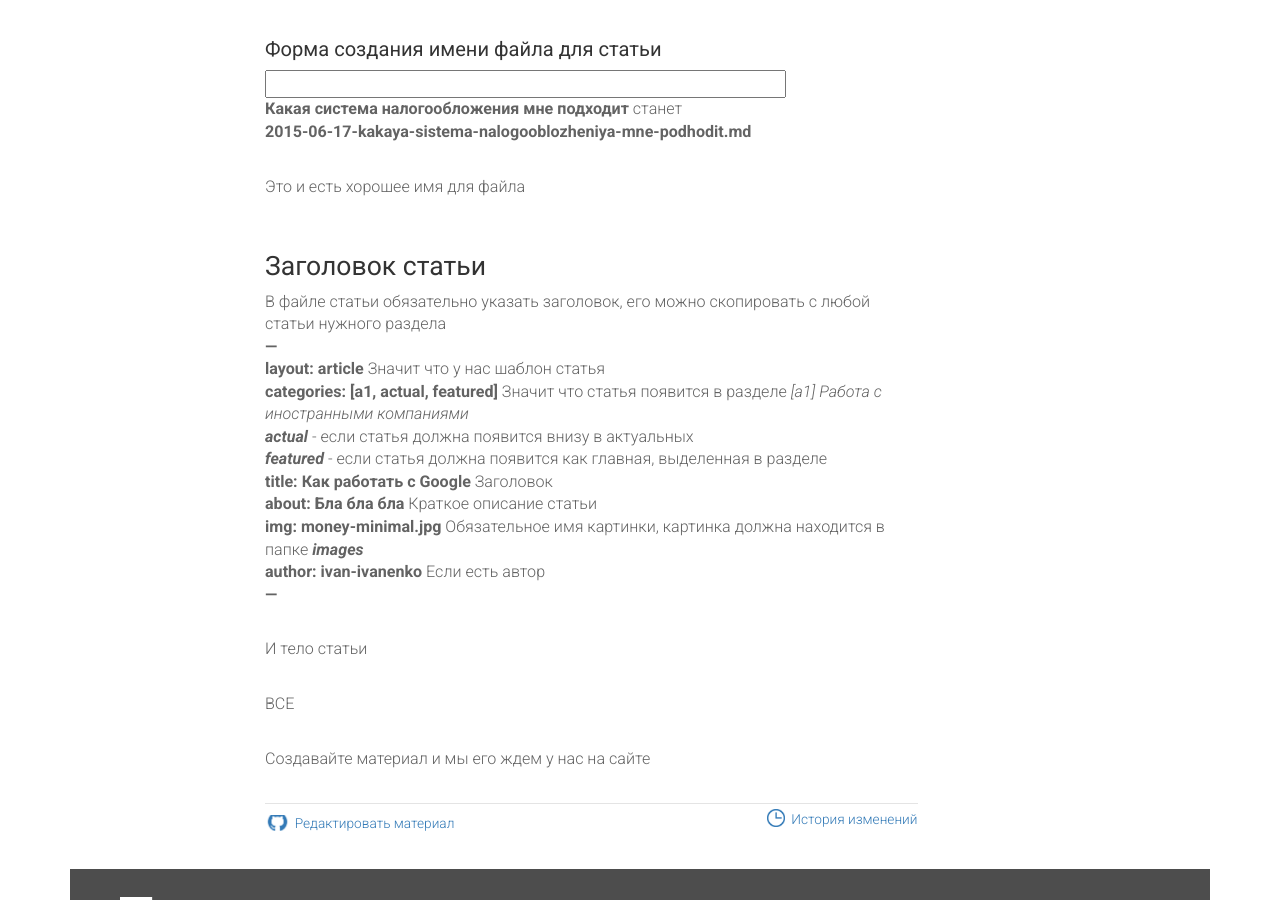
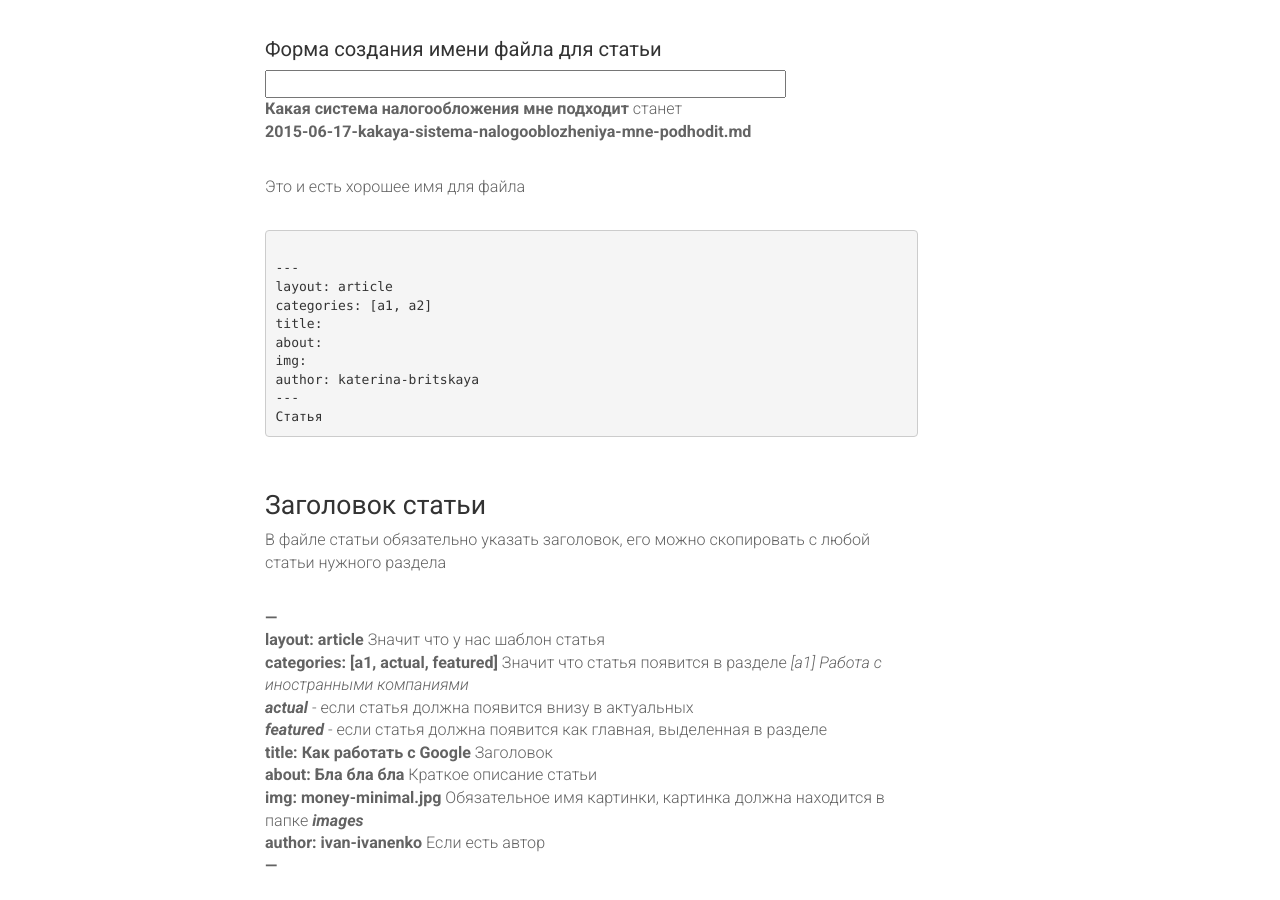
Before and after one commit to itinua/itinua.github.io, a Jekyll site: the page built from content/add-material.md, in a window 1280 px wide and 900 px high, scrolled down 2289 px. Built offline with Jekyll 4.4.1, drawn with Linux system fonts in a browser that asks for light colours; Markdown is read by kramdown in place of the engine named in the settings.

Commit message:
шаблон для статьи

```diff
--- a/content/add-material.md
+++ b/content/add-material.md
@@ -102,8 +105,22 @@ __*Сама статья*__
 
 Это и есть хорошее имя для файла
 
+<pre>
+<font id="btitle3"></font>
+---
+layout: article
+categories: [a1, a2]
+title: <font id="btitle1"></font>
+about: <font id="btitle2"></font>
+img:
+author: katerina-britskaya
+---
+Статья
+</pre>
+
 ## Заголовок статьи
 В файле статьи обязательно указать заголовок, его можно скопировать с любой статьи нужного раздела
+
 **---**
 **layout: article** Значит что у нас шаблон статья
 **categories: [a1, actual, featured]** Значит что статья появится в разделе _[a1] Работа с иностранными компаниями_
```
Also changed, not shown: other parts of content/add-material.md (+5 -2 lines).
